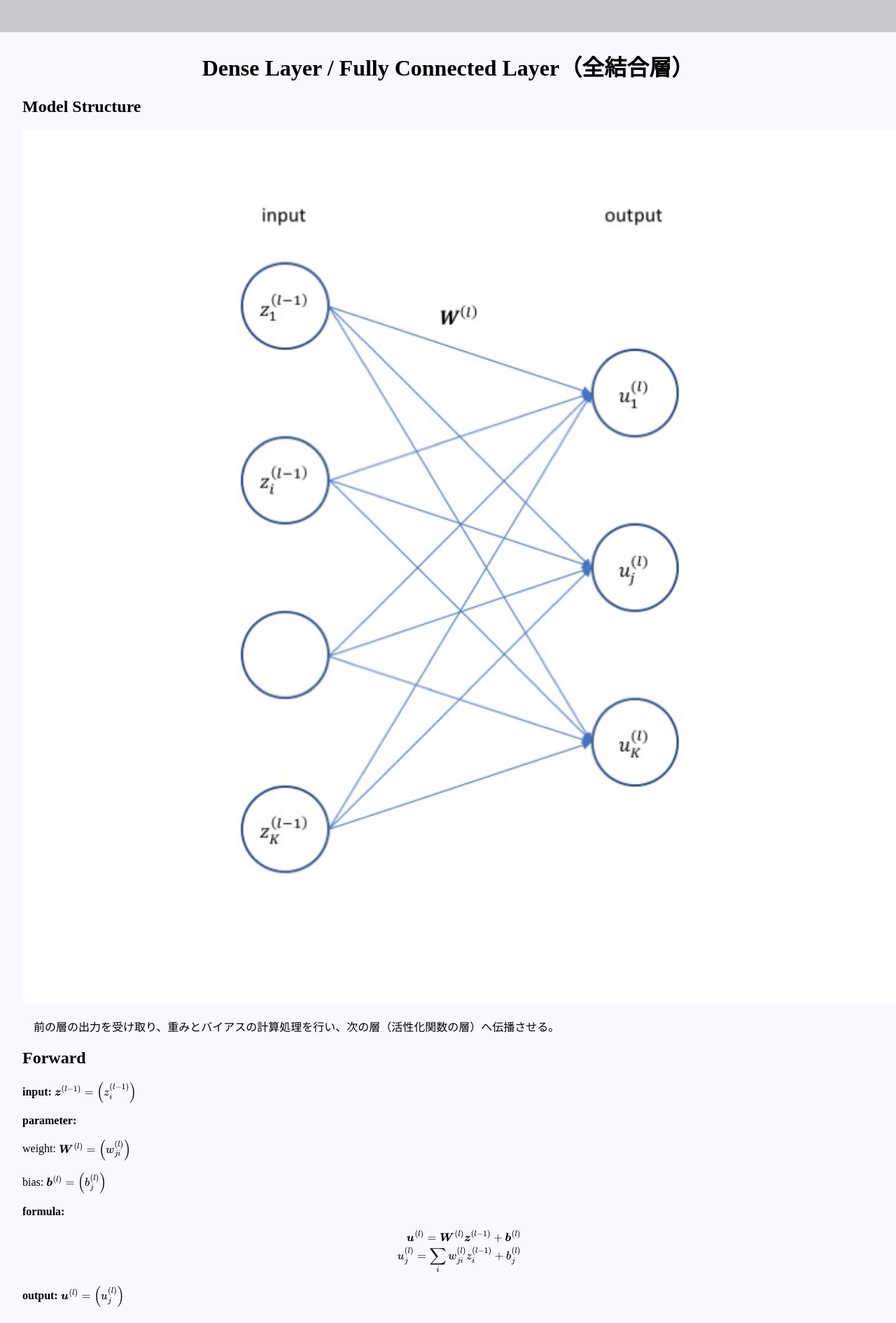
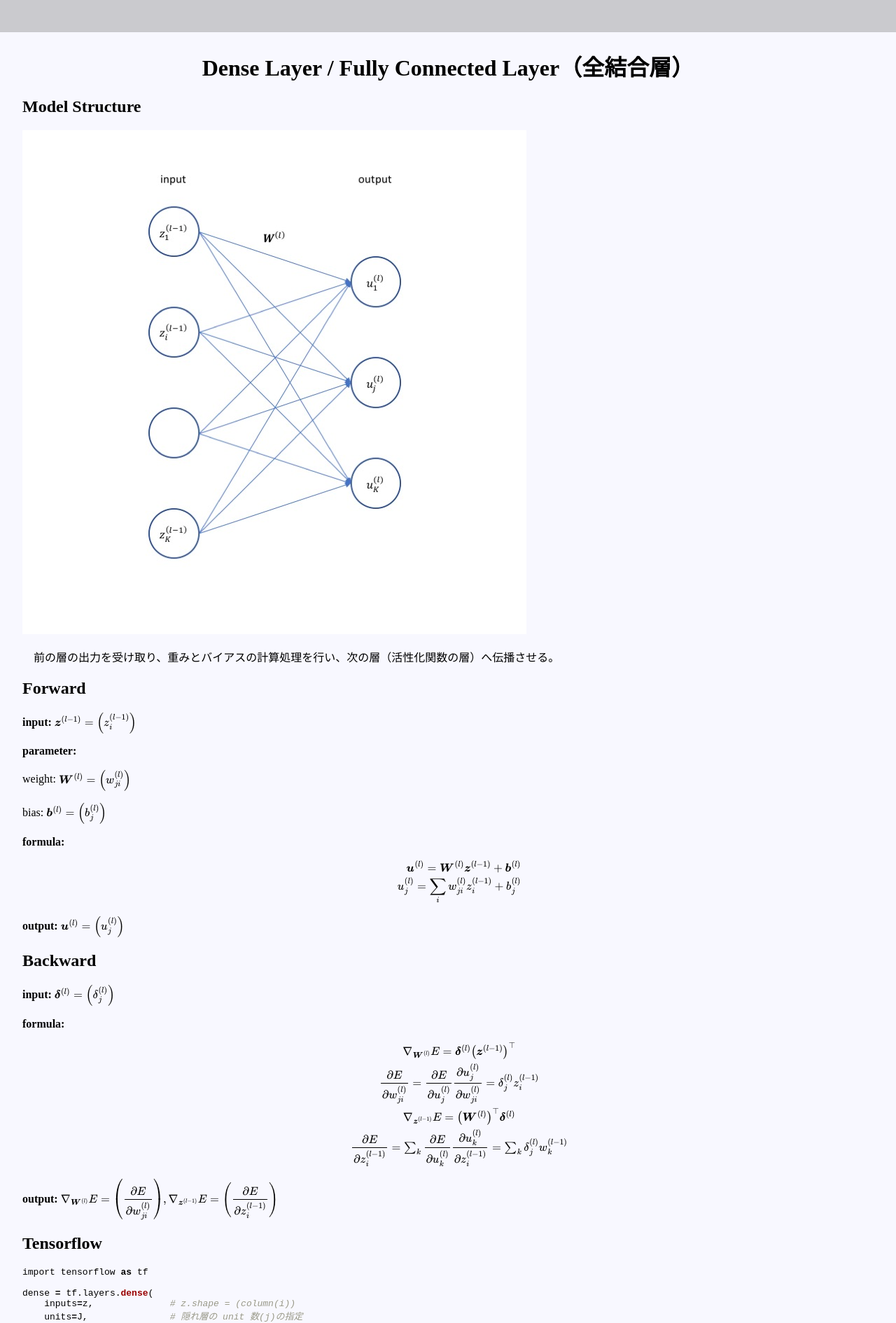
Before and after one commit to HUITCLUB/HUITCLUB.github.io, a Jekyll site: the page built from _posts/2018-03-02-DenseLayer.md, in a window 1280 px wide. Shown: the part 454-2344 px from the top of the page at 70% size. Built offline with Jekyll 4.4.1, drawn with Linux system fonts in a browser that asks for light colours; formulas are drawn with MathJax 3; grey boxes are pictures that could not be loaded.

Commit message:
resize image

```diff
--- a/_includes/header.html
+++ b/_includes/header.html
@@ -33,7 +33,7 @@
     padding: 0;
   }
   img {
-    width: 100%
+    /* width: 100% */
   }
 </style>
 <div class="image">
--- a/_layouts/home.html
+++ b/_layouts/home.html
@@ -9,7 +9,7 @@
 
         <h1><a href="{{ post.url }}">{{ post.title }}</a></h1>
 
-        <div style="width: 30%;">
+        <div>
           {{ post.excerpt }}
         </div>
 
```
Also changed, not shown: 3 other files.
